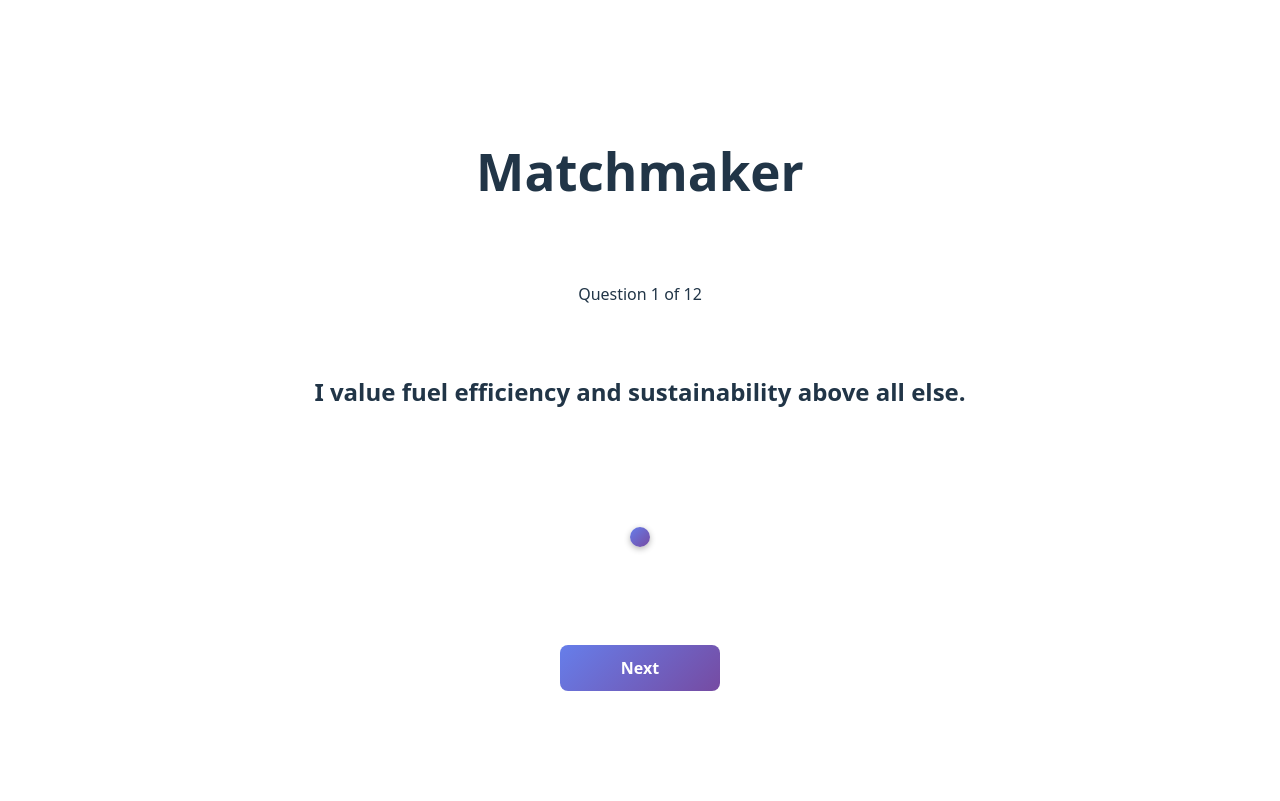
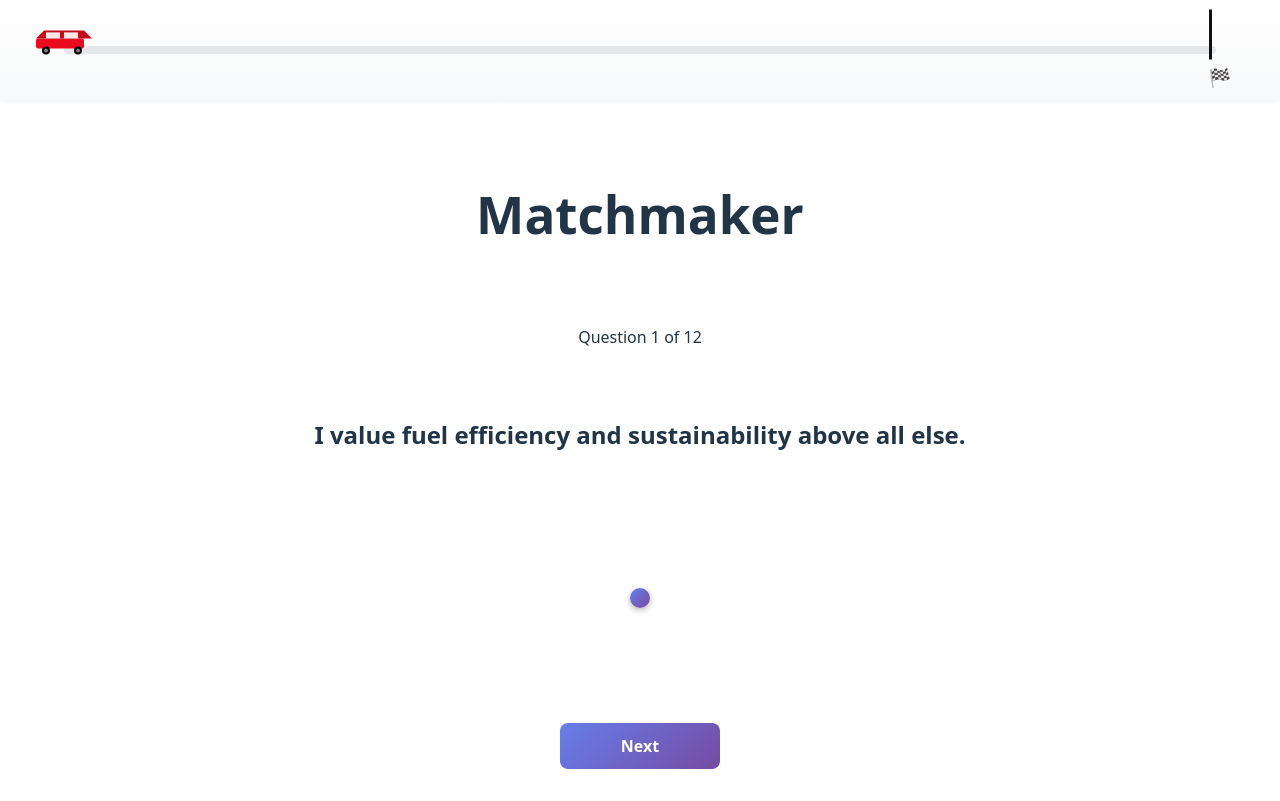
Before and after one commit to travisng02005/HACKTX25, a React (Vite) app in the folder toyota-auto-budget/: page /matchmaker in a window 1280 px wide. Built offline with nearby package versions, Linux system fonts and the light colour scheme.

Commit message:
Added temp slider

```diff
--- a/toyota-auto-budget/src/Matchmaker.jsx
+++ b/toyota-auto-budget/src/Matchmaker.jsx
@@ -2,6 +2,86 @@ import React, { useState } from "react";
 import { Link, useNavigate } from "react-router-dom";
 import "./App.css";
 
+// --- Toyota Progress Bar Component ---
+function ToyotaProgressBar({ step, totalSteps }) {
+  const progress = Math.min(step / (totalSteps - 1), 1); // 0 → 1
+  const carPosition = `${progress * 95}%`;
+
+  return (
+    <div
+      style={{
+        position: "fixed",
+        top: 0,
+        left: 0,
+        width: "100%",
+        height: "100px",
+        background: "linear-gradient(to bottom, #fff, #f8f9fa)",
+        zIndex: 50,
+        display: "flex",
+        alignItems: "center",
+        justifyContent: "center",
+        boxShadow: "0 2px 6px rgba(0,0,0,0.05)",
+      }}
+    >
+      <div style={{ position: "relative", width: "90%", height: "8px" }}>
+        {/* Track */}
+        <div
+          style={{
+            position: "absolute",
+            top: "50%",
+            left: 0,
+            right: 0,
+            height: "8px",
+            background: "#e5e7eb",
+            borderRadius: "10px",
+            transform: "translateY(-50%)",
+          }}
+        />
+
+        {/* Finish Line */}
+        <div
+          style={{
+            position: "absolute",
+            right: "-15px",
+            top: "50%",
+            transform: "translateY(-50%)",
+            textAlign: "center",
+          }}
+        >
+          <div style={{ height: "50px", width: "3px", background: "#111" }}></div>
+          <div style={{ fontSize: "18px", marginTop: "4px" }}>🏁</div>
+        </div>
+
+        {/* Car (moves along progress) */}
+        <div
+          style={{
+            position: "absolute",
+            top: "50%",
+            left: carPosition,
+            transform: "translate(-50%, -60%)",
+            transition: "left 0.6s ease-in-out",
+          }}
+        >
+          <svg width="80" height="40" viewBox="0 0 200 100" xmlns="http://www.w3.org/2000/svg">
+            {/* Body */}
+            <rect x="30" y="40" width="120" height="25" rx="5" fill="#EB0A1E" />
+            <polygon points="30,40 50,20 150,20 170,40" fill="#C60A19" />
+            {/* Windows */}
+            <rect x="55" y="25" width="35" height="15" fill="white" opacity="0.9" />
+            <rect x="100" y="25" width="35" height="15" fill="white" opacity="0.9" />
+            {/* Wheels */}
+            <circle cx="55" cy="70" r="10" fill="black" />
+            <circle cx="135" cy="70" r="10" fill="black" />
+            <circle cx="55" cy="70" r="5" fill="gray" />
+            <circle cx="135" cy="70" r="5" fill="gray" />
+          </svg>
+        </div>
+      </div>
+    </div>
+  );
+}
+
+// --- Quiz Questions ---
 const questions = [
   { id: 1, text: "I value fuel efficiency and sustainability above all else.", traits: { eco: 1 } },
   { id: 2, text: "I prefer a compact car that's easy to park and maneuver in the city.", traits: { comfort: 0.5, style: 0.5 } },
@@ -17,32 +97,9 @@ const questions = [
   { id: 12, text: "I like trying innovative or less common technologies (like hydrogen).", traits: { innovation: 1 } },
 ];
 
-// simplified Toyota personality matrix with MSRP data
 const cars = [
-  { name: "Corolla", msrp: 26000, traits: { eco: 4, performance: 3, comfort: 5, innovation: 3, style: 3 } },
-  { name: "Corolla Hybrid", msrp: 28000, traits: { eco: 6, performance: 3, comfort: 5, innovation: 4, style: 3 } },
-  { name: "Corolla Hatchback", msrp: 27000, traits: { eco: 4, performance: 4, comfort: 4, innovation: 3, style: 5 } },
-  { name: "Prius", msrp: 30000, traits: { eco: 7, performance: 3, comfort: 5, innovation: 6, style: 4 } },
-  { name: "Prius Plug-in Hybrid", msrp: 35000, traits: { eco: 7, performance: 3, comfort: 5, innovation: 7, style: 4 } },
-  { name: "Camry", msrp: 32000, traits: { eco: 5, performance: 4, comfort: 7, innovation: 5, style: 4 } },
-  { name: "GR 86", msrp: 38000, traits: { eco: 2, performance: 7, comfort: 3, innovation: 3, style: 6 } },
-  { name: "GR Corolla", msrp: 42000, traits: { eco: 3, performance: 7, comfort: 3, innovation: 4, style: 6 } },
-  { name: "GR Supra", msrp: 55000, traits: { eco: 2, performance: 7, comfort: 4, innovation: 4, style: 7 } },
-  { name: "Sienna", msrp: 45000, traits: { eco: 4, performance: 3, comfort: 7, innovation: 5, style: 3 } },
-  { name: "Crown", msrp: 42000, traits: { eco: 5, performance: 5, comfort: 6, innovation: 6, style: 6 } },
-  { name: "Mirai", msrp: 50000, traits: { eco: 7, performance: 3, comfort: 5, innovation: 7, style: 4 } },
-  { name: "RAV4", msrp: 35000, traits: { eco: 5, performance: 4, comfort: 6, innovation: 4, style: 4 } },
+  { name: "RAV4", msrp: 35000 },
 ];
-
-// helper function to compute similarity
-function distance(user, car) {
-  const keys = Object.keys(car);
-  let sum = 0;
-  for (const k of keys) {
-    sum += (user[k] - car[k]) ** 2;
-  }
-  return Math.sqrt(sum);
-}
 
 function Matchmaker() {
   const navigate = useNavigate();
@@ -65,38 +122,37 @@ function Matchmaker() {
   };
 
   const calculateResult = () => {
-    // For hackathon - hardcode RAV4 as the result
-    const rav4 = cars.find(car => car.name === "RAV4");
-    setResult({ car: rav4, profile: {} });
+    const rav4 = cars.find((car) => car.name === "RAV4");
+    setResult({ car: rav4 });
   };
 
-  // UI
+  // --- RESULT SCREEN ---
   if (result) {
     const handleBuildRAV4 = () => {
-      // Open Toyota RAV4 configurator in new tab
-      window.open('https://www.toyota.com/configurator/build/step/model/year/2025/series/rav4/', '_blank');
-      // Redirect current page to questionnaire with RAV4 data pre-filled
-      navigate('/questionnaire', {
+      window.open("https://www.toyota.com/configurator/build/step/model/year/2025/series/rav4/", "_blank");
+      navigate("/questionnaire", {
         state: {
           prefilledData: {
             model: result.car.name,
             msrp: result.car.msrp.toString(),
-            make: 'Toyota',
-            year: '2025'
-          }
-        }
+            make: "Toyota",
+            year: "2025",
+          },
+        },
       });
     };
 
     return (
-      <div className="container">
+      <div className="container" style={{ marginTop: "120px" }}>
+        <ToyotaProgressBar step={questions.length - 1} totalSteps={questions.length} />
         <h1>Your Toyota Match</h1>
         <h2>{result.car.name}</h2>
         <p>
           Based on your preferences, the <b>{result.car.name}</b> fits your driving personality best!
         </p>
-        <p>Starting MSRP: <strong>${result.car.msrp.toLocaleString()}</strong></p>
-
+        <p>
+          Starting MSRP: <strong>${result.car.msrp.toLocaleString()}</strong>
+        </p>
         <div className="button-container">
           <button className="nav-button external-button" onClick={handleBuildRAV4}>
             Build Your RAV4 & Get Quote
@@ -109,8 +165,10 @@ function Matchmaker() {
     );
   }
 
+  // --- QUIZ SCREEN ---
   return (
-    <div className="container">
+    <div className="container" style={{ marginTop: "120px" }}>
+      <ToyotaProgressBar step={step} totalSteps={questions.length} />
       <h1>Matchmaker</h1>
       <p>
         Question {step + 1} of {questions.length}
@@ -125,6 +183,7 @@ function Matchmaker() {
           max="7"
           value={answers[currentQuestion.id] || 4}
           onChange={(e) => handleAnswer(Number(e.target.value))}
+          style={{ width: "100%", margin: "1.5rem 0" }}
         />
         <span>Strongly Agree</span>
       </div>
```
